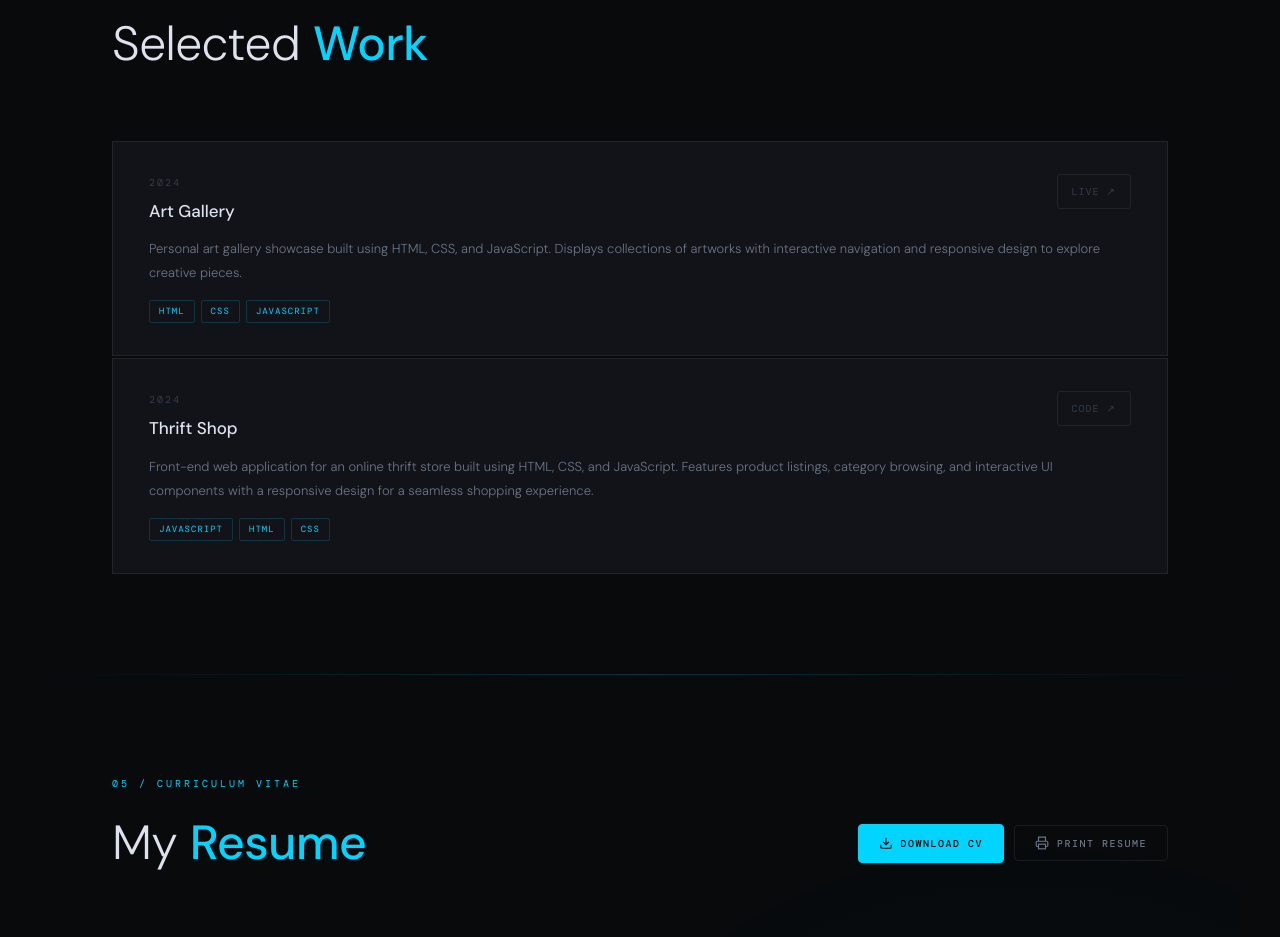
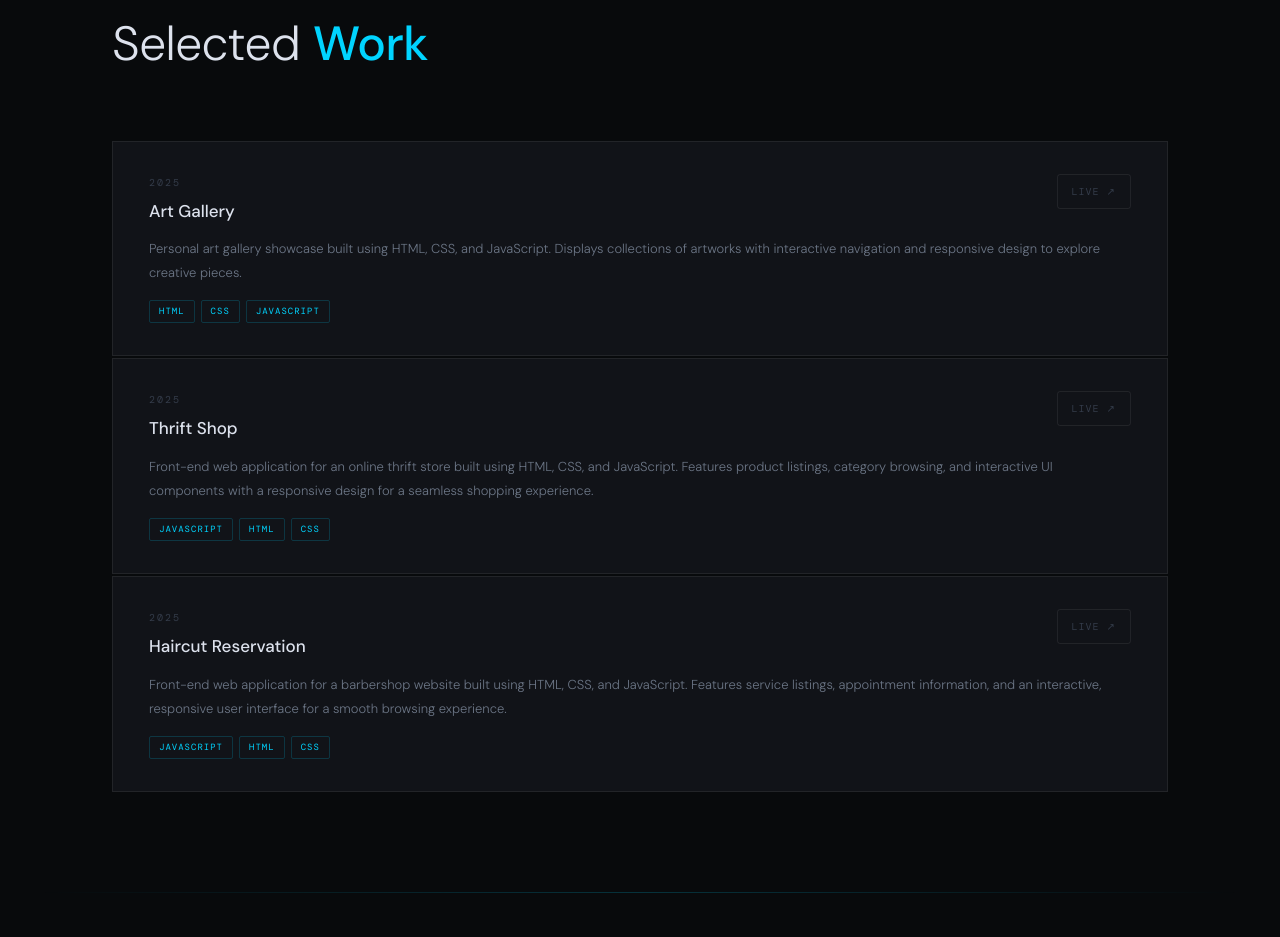
Before and after one commit to ciejayluna30-ctrl/Portfolio, a plain HTML site: page index.html in a window 1280 px wide. Shown: the part 3097-4034 px from the top of the page. Drawn offline with nearby package versions, Linux system fonts and the light colour scheme.

Commit message:
Add files via upload

```diff
--- a/index.html
+++ b/index.html
@@ -327,7 +327,7 @@
     <div class="projects-list">
       <div class="proj-card reveal" style="--d:.05s">
         <div class="proj-top">
-          <div><div class="proj-date">2024</div><div class="proj-name">Art Gallery</div></div>
+          <div><div class="proj-date">2025</div><div class="proj-name">Art Gallery</div></div>
           <a href="https://art-gallery-luna.vercel.app/" target="_blank" rel="noopener" class="proj-live-btn">Live ↗</a>
         </div>
         <p class="proj-desc">Personal art gallery showcase built using HTML, CSS, and JavaScript. Displays collections of artworks with interactive navigation and responsive design to explore creative pieces.</p>
@@ -337,10 +337,20 @@
       </div>
       <div class="proj-card reveal" style="--d:.1s">
         <div class="proj-top">
-          <div><div class="proj-date">2024</div><div class="proj-name">Thrift Shop</div></div>
-          <a href="https://f-thirft.vercel.app/" target="_blank" rel="noopener" class="proj-live-btn">Code ↗</a>
+          <div><div class="proj-date">2025</div><div class="proj-name">Thrift Shop</div></div>
+          <a href="https://f-thirft.vercel.app/" target="_blank" rel="noopener" class="proj-live-btn">Live ↗</a>
         </div>
         <p class="proj-desc">Front-end web application for an online thrift store built using HTML, CSS, and JavaScript. Features product listings, category browsing, and interactive UI components with a responsive design for a seamless shopping experience.</p>
+        <div class="proj-tools">
+          <span class="tool-tag">JavaScript</span><span class="tool-tag">HTML</span><span class="tool-tag">CSS</span>
+        </div>
+      </div>
+      <div class="proj-card reveal" style="--d:.1s">
+        <div class="proj-top">
+          <div><div class="proj-date">2025</div><div class="proj-name">Haircut Reservation</div></div>
+          <a href="https://artista-paglabas.vercel.app/" target="_blank" rel="noopener" class="proj-live-btn">Live ↗</a>
+        </div>
+        <p class="proj-desc">Front-end web application for a barbershop website built using HTML, CSS, and JavaScript. Features service listings, appointment information, and an interactive, responsive user interface for a smooth browsing experience.</p>
         <div class="proj-tools">
           <span class="tool-tag">JavaScript</span><span class="tool-tag">HTML</span><span class="tool-tag">CSS</span>
         </div>
```
